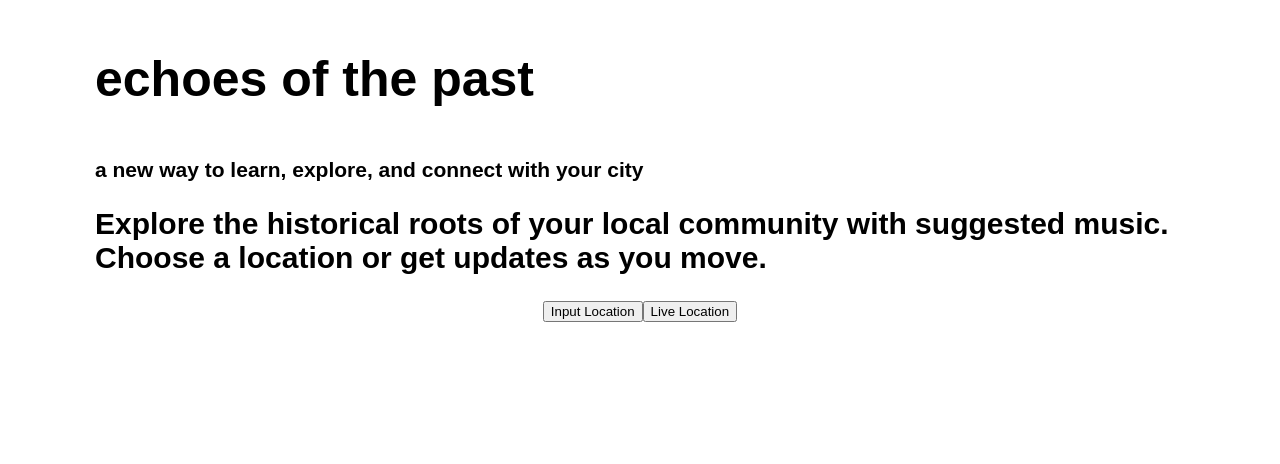
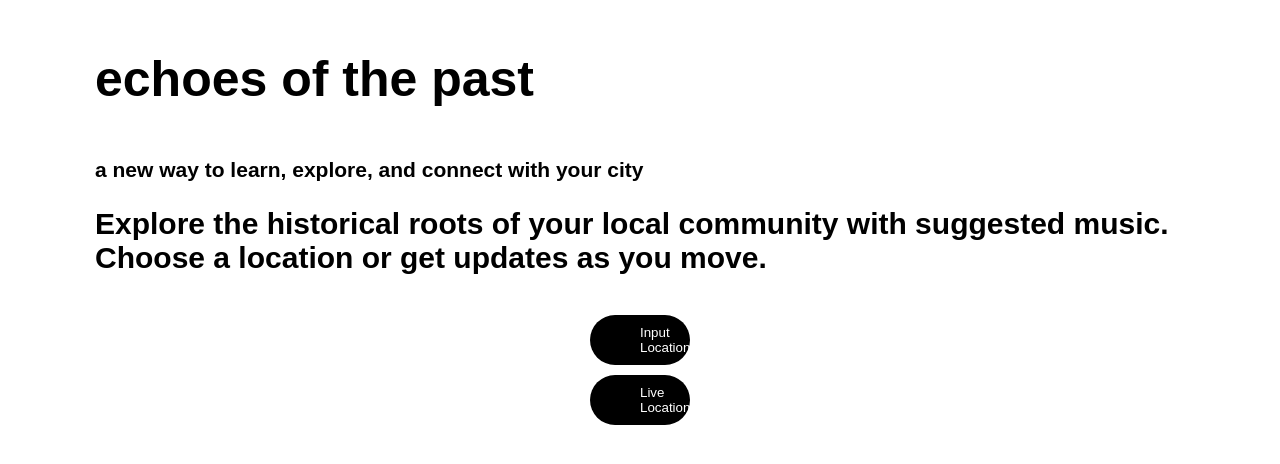
Before and after one commit to katiesun138/echoes-of-the-past, a React (Create React App) app in the folder my-app/: page / in a window 1280 px wide. Shown: the top 464 px of the page. Built offline with nearby package versions, Linux system fonts and the light colour scheme.

Commit message:
added css formatting to buttons

```diff
--- a/my-app/src/Start.js
+++ b/my-app/src/Start.js
@@ -4,8 +4,8 @@ function Start(){
     return(
         <div>
             <div>
-                <h3 className="header">echoes of the past</h3>
-                <h2 className="subHeader">a new way to learn, explore, and connect with your city</h2>
+                <h3 className="title">echoes of the past</h3>
+                <h2 className="subTitle">a new way to learn, explore, and connect with your city</h2>
             </div>
 
             <div>
@@ -13,13 +13,13 @@ function Start(){
                     Choose a location or get updates as you move. </h2>
             </div>
 
-            <div>
-                <a href="./GoogleApi">
-                    <button>Input Location</button>
+            <div className="button-grp">
+                <a href="./Summary">
+                    <button id="inputLoc">Input Location</button>
                 </a>
 
-                <a href="./Summary">
-                    <button>Live Location</button>
+                <a href="./GoogleApi">
+                    <button id="liveLoc">Live Location</button>
                 </a>
             </div>
         </div>
--- a/my-app/src/index.css
+++ b/my-app/src/index.css
@@ -13,14 +13,14 @@ code {
 }
 
 
-.header {
+.title {
   font-size: 50px;
   text-align: left;
   padding-left: 95px;
   font-family: 'DM Sans', sans-serif;
 }
 
-.subHeader {
+.subTitle {
   font-size: 21px;
   text-align: left;
   padding-left: 95px;
@@ -32,4 +32,21 @@ code {
   text-align: left;
   padding-left: 95px;
   font-family: 'DM Sans', sans-serif;
+  padding-bottom: 15px;
 }
+
+button {
+  border: none;
+  background-color: black;
+  border-radius: 25px;
+  height: 50px;
+  width: 100px;
+  padding: 10px 50px;
+  color: white;
+  margin-bottom: 10px;
+}
+
+.button-grp {
+  display: flex;
+  flex-direction: column;
+}
```
